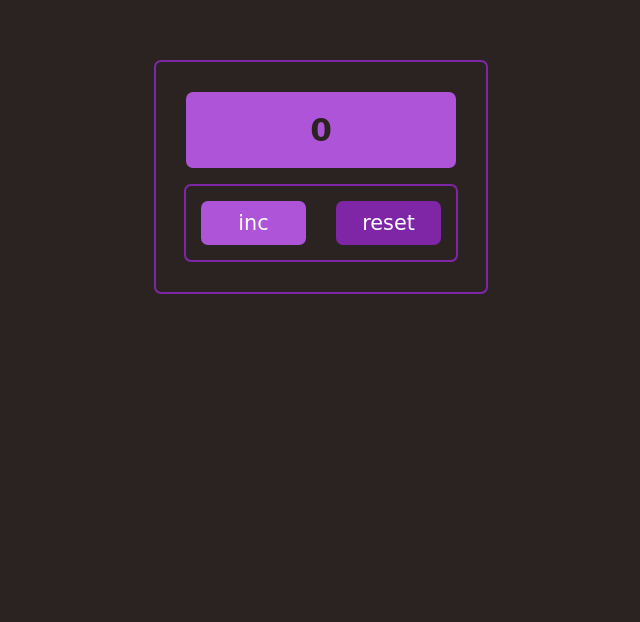
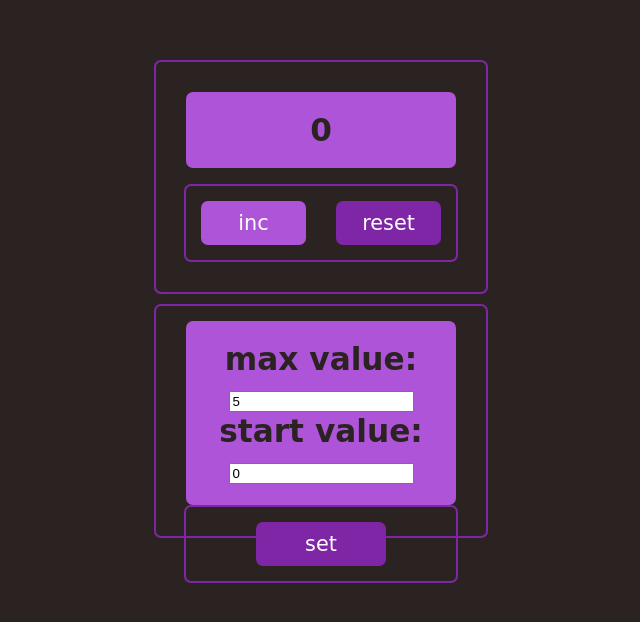
Before and after one commit to anksuunamun/counter-monday-ts, a React (Create React App) app: page / in a window 1280 px wide. Shown: the part 190-812 px from the top of the page, without its empty margins (286-926 px from the left). Built offline with nearby package versions, Linux system fonts and the light colour scheme.

Commit message:
feat: add CounterSettings component, add fixes in Display

```diff
--- a/src/App.tsx
+++ b/src/App.tsx
@@ -1,17 +1,36 @@
-import React from 'react';
+import React, {useState} from 'react';
 
 import './App.css';
 import Counter from './Counter/Counter';
+import CounterSettings from './CounterSettings/CounterSettings';
 
 
 function App() {
 
+    const [counterValue, setCounterValue] = useState<number>(0)
+    const [maxValue, setMaxValue] = useState<number>(5)
+    const [startValue, setStartValue] = useState<number>(0)
 
+    const onMaxChangeHandler = (newMaxValue: number) => {
+        setMaxValue(newMaxValue)
+    }
+    const onStartChangeHandler = (newStartValue: number) => {
+        setStartValue(newStartValue)
+    }
 
     return (
         <div className="App">
-            <Counter />
-            {/*<Counter/>*/}
+            <Counter counterValue={counterValue}
+                     setCounterValue={setCounterValue}
+                     maxValue={maxValue}
+                     startValue={startValue}
+            />
+            <CounterSettings counterValue={counterValue}
+                             setCounterValue={setCounterValue}
+                             maxValue={maxValue}
+                             startValue={startValue}
+                             onMaxChangeHandler={onMaxChangeHandler}
+                             onStartChangeHandler={onStartChangeHandler}/>
         </div>
     );
 }
--- a/src/Counter/Counter.tsx
+++ b/src/Counter/Counter.tsx
@@ -1,31 +1,40 @@
-import React, {useState} from 'react'
+import React from 'react'
 import Display from '../Display/Display';
 import Button from '../Button/Button';
 import styles from './Counter.module.css';
 
-type CounterPropsType = {}
+type CounterPropsType = {
+    counterValue: number
+    setCounterValue: (value: number) => void
+    startValue: number
+    maxValue: number
+}
 
 function Counter(props: CounterPropsType) {
-
-    const [counterValue, setCounterValue] = useState<number>(0)
-
     const onIncClickHandler = () => {
-        if (counterValue < 5) {
-            setCounterValue(counterValue + 1)
+        if (props.counterValue < props.maxValue) {
+            props.setCounterValue(props.counterValue + 1)
         }
     }
     const onResetClickHandler = () => {
-        setCounterValue(0)
+        props.setCounterValue(0)
     }
 
     return (
         <div className={styles.counter}>
-            <Display counterValue={counterValue}/>
+            <Display counterValue={props.counterValue}
+                     maxValue={props.maxValue}/>
             <div className={styles.buttonWrapper}>
-                <Button title={'inc'} counterValue={counterValue} setCounterValue={setCounterValue}
-                        disabled={counterValue === 5} onClickHandler={onIncClickHandler}/>
-                <Button title={'reset'} counterValue={counterValue} setCounterValue={setCounterValue}
-                        disabled={counterValue === 0} onClickHandler={onResetClickHandler}/>
+                <Button title={'inc'}
+                        counterValue={props.counterValue}
+                        setCounterValue={props.setCounterValue}
+                        disabled={props.counterValue === props.maxValue}
+                        onClickHandler={onIncClickHandler}/>
+                <Button title={'reset'}
+                        counterValue={props.counterValue}
+                        setCounterValue={props.setCounterValue}
+                        disabled={props.counterValue === props.startValue}
+                        onClickHandler={onResetClickHandler}/>
             </div>
 
         </div>
--- /dev/null
+++ b/src/CounterSettings/CounterSettings.module.css
@@ -0,0 +1,22 @@
+.counter {
+    border: 2px solid #7e26a6;
+    width: 300px;
+    display: flex;
+    flex-direction: column;
+    align-items: center;
+    border-radius: 7px;
+    height: 200px;
+    justify-content: space-evenly;
+    /*margin: 200px auto;*/
+    padding: 15px;
+    margin-bottom: 10px;
+
+
+}
+.buttonWrapper {
+    border: 2px solid #7e26a6;
+    width: 90%;
+    display: flex;
+    justify-content: space-evenly;
+    border-radius: 7px;
+}
--- /dev/null
+++ b/src/CounterSettings/CounterSettings.tsx
@@ -0,0 +1,53 @@
+import React, {useState} from 'react';
+import styles from './CounterSettings.module.css';
+import Display from '../Display/Display';
+import Button from '../Button/Button';
+
+
+type CounterSettingsPropsType = {
+    counterValue: number
+    setCounterValue: (value: number) => void
+    maxValue: number
+    startValue: number
+    onStartChangeHandler: (value: number) => void
+    onMaxChangeHandler: (value: number) => void
+}
+
+function CounterSettings(props: CounterSettingsPropsType) {
+    const [maxValue, setMaxValue] = useState<number>(props.maxValue)
+    const [startValue, setStartValue] = useState<number>(props.startValue)
+    const [isSetMode, setIsSetMode] = useState<boolean>(false)
+
+    const onSetClickHandler = () => {
+        props.onMaxChangeHandler(maxValue)
+        props.onStartChangeHandler(startValue)
+        setIsSetMode(false)
+    }
+    const onInputClickHandler = () => {
+        setIsSetMode(true)
+    }
+
+    return (
+        <div className={styles.counter}>
+            <Display counterValue={props.counterValue}
+                     isSetMode={isSetMode}
+                     maxValue={maxValue}
+                     startValue={startValue}
+                     setMaxValue={setMaxValue}
+                     setStartValue={setStartValue}
+                     onInputClickHandler={onInputClickHandler}
+                     isSetModeDisplay={true}
+            />
+            <div className={styles.buttonWrapper}>
+                <Button title={'set'}
+                        counterValue={props.counterValue}
+                        setCounterValue={props.setCounterValue}
+                        disabled={!isSetMode}
+                        onClickHandler={onSetClickHandler}/>
+            </div>
+
+        </div>
+    );
+};
+
+export default CounterSettings;
--- a/src/Display/Display.module.css
+++ b/src/Display/Display.module.css
@@ -5,7 +5,7 @@
     padding-top: 20px;
     padding-bottom: 20px;
     text-align: center;
-    color:  #2b2322;
+    color: #2b2322;
     font-weight: bold;
     font-size: 1.5em;
 }
--- a/src/Display/Display.tsx
+++ b/src/Display/Display.tsx
@@ -1,16 +1,49 @@
-import React from 'react'
+import React, {ChangeEvent} from 'react'
 import styles from './Display.module.css'
 
 type DisplayPropsType = {
-    counterValue: number
+    counterValue?: number
+    isSetMode?: boolean
+    maxValue?: number
+    startValue?: number
+    setMaxValue?: (value: number) => void
+    setStartValue?: (value: number) => void
+    onInputClickHandler?: () => void
+    isSetModeDisplay?: boolean
 }
 
 function Display(props: DisplayPropsType) {
+    const onMaxChangeHandler = (e: ChangeEvent<HTMLInputElement>) => {
+        if (props.setMaxValue) {
+            props.setMaxValue(Number(e.currentTarget.value))
+        }
+    }
+    const onStartChangeHandler = (e: ChangeEvent<HTMLInputElement>) => {
+        if (props.setStartValue) {
+            props.setStartValue(Number(e.currentTarget.value))
+        }
+    }
+
+    let styling = props.counterValue === props.maxValue ? styles.displayBlocked : 'vl'
     return (
-        <div className={`${styles.display} ${props.counterValue === 5 ? styles.displayBlocked : ''}`}>
-            {props.counterValue}
-
-        </div>
+        props.isSetModeDisplay
+            ? <div className={styles.display}>
+                <div>max value: <input type={'number'}
+                                       value={props.maxValue}
+                                       min={props.startValue}
+                                       onChange={onMaxChangeHandler}
+                                       onClick={props.onInputClickHandler}/>
+                </div>
+                <div>start value: <input type={'number'}
+                                         min={0}
+                                         value={props.startValue}
+                                         onChange={onStartChangeHandler}
+                                         onClick={props.onInputClickHandler}/></div>
+            </div>
+            : <div className={`${styles.display} ${styling}`}>
+                {props.maxValue===props.startValue? "Incorrect input!": ''}
+                {props.counterValue}
+            </div>
     )
 }
 
```
Also changed, not shown: 1 other file (tests, documents, lock files or other folders).
